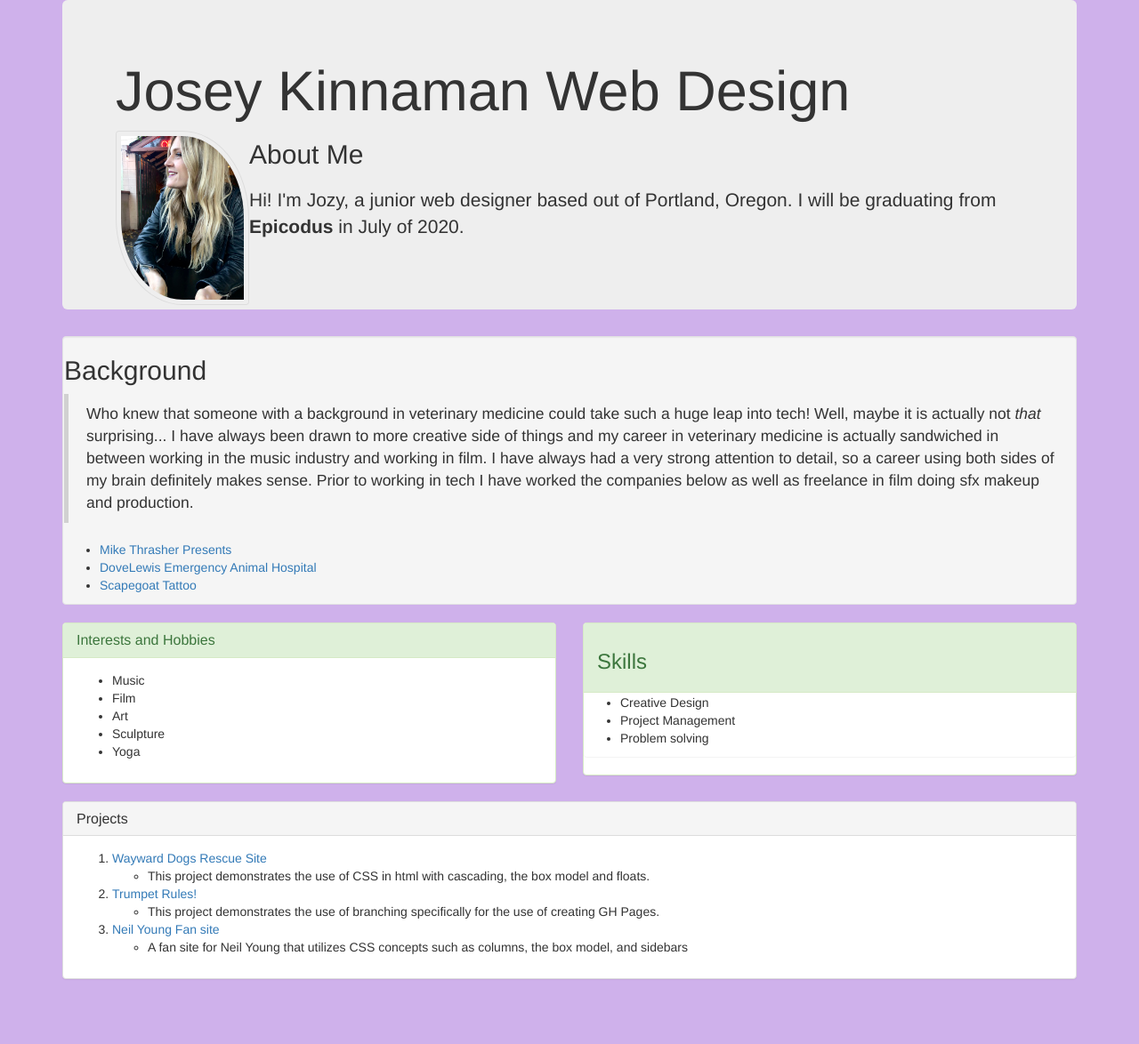
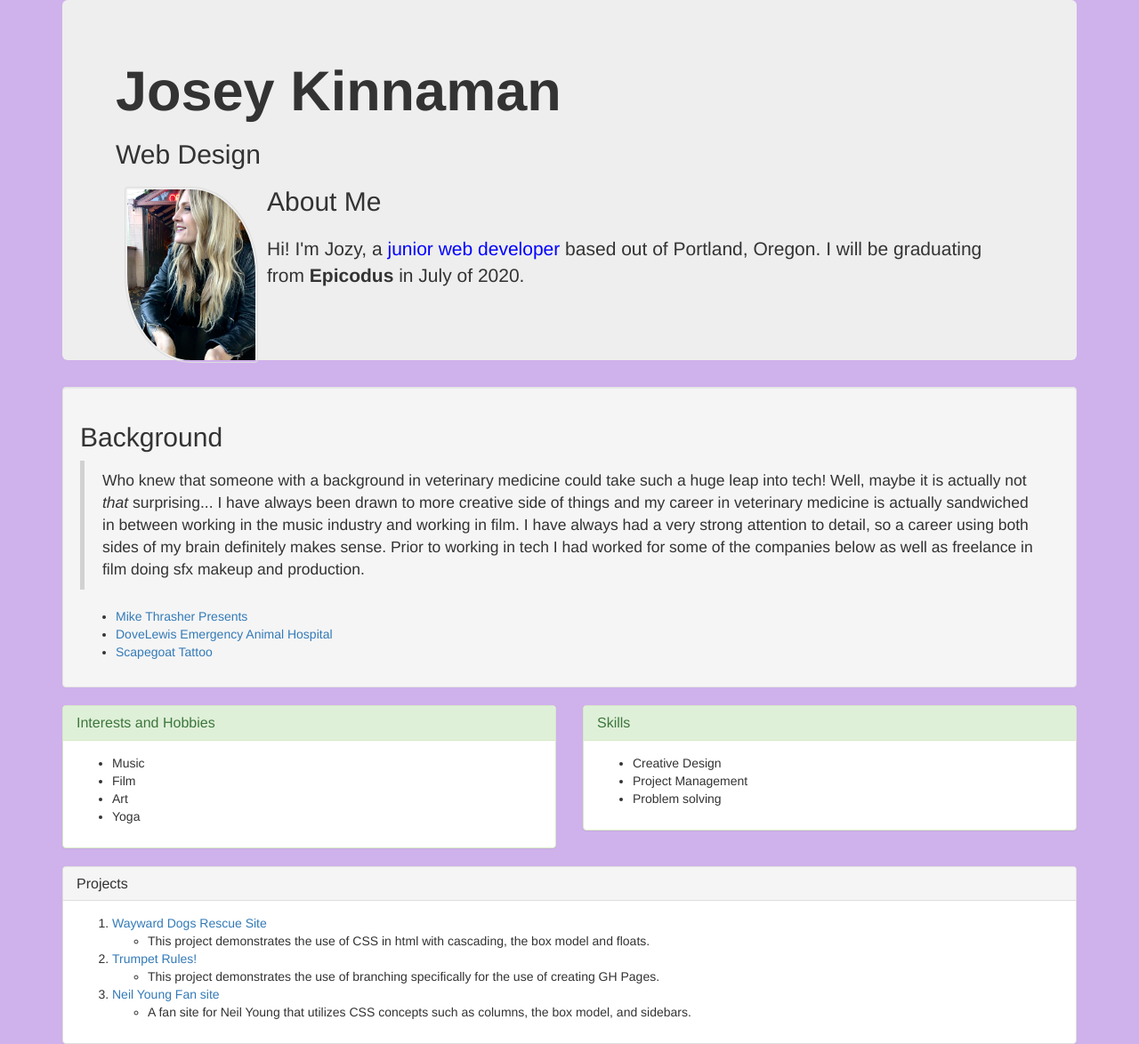
Before and after one commit to JoseyKinnaman/portfolio, a plain HTML site: page index.html in a window 1280 px wide. Shown: the whole page at 89% size. Before the commit the page ends 1121 px from the top, so only its background shows below. Drawn offline with Linux system fonts and the light colour scheme.

Commit message:
add typography styling to css

```diff
--- a/CSS/styles.css
+++ b/CSS/styles.css
@@ -5,13 +5,24 @@ body {
 img {
   border: .5px solid #ddd;
   border-radius: 4px 50%;
-  padding: 5px;
+  padding: 2px;
   width: 150px;
   float: left;
+  margin: 10px;
 
 }
 
-.well
+.p1
 {
-  padding:1px
+  padding:2px;
 }
+
+h1
+{
+  font-weight: bolder;
+}
+
+.blue
+{
+  color:blue;
+}
--- a/index.html
+++ b/index.html
@@ -8,17 +8,18 @@
 <body>
   <div class="container">
     <div class="jumbotron">
-      <h1>Josey Kinnaman Web Design</h1>
+      <h1>Josey Kinnaman</h1>
+       <h2>Web Design</h2>
       <img src="img/itme.jpg" alt="an image of Jozy Kinnaman">
       <h2>About Me</h2>
       <blockquote class="bg-default">
-        <p>Hi! I'm Jozy, a junior web designer based out of Portland, Oregon. I will be graduating from <strong>Epicodus</strong>  in July of 2020.</p>
+        <p class="p1">Hi! I'm Jozy, a <span class= "blue">junior web developer</span> based out of Portland, Oregon. I will be graduating from <strong>Epicodus</strong>  in July of 2020.</p>
       </blockquote>
     </div>
     <div class="well">
       <h2>Background</h2>
       <blockquote>
-      <p>Who knew that someone with a background in veterinary medicine could take such a huge leap into tech! Well, maybe it is actually not <em>that</em> surprising... I have always been drawn to more creative side of things and my career in veterinary medicine is actually sandwiched in between working in the music industry and working in film. I have always had a very strong attention to detail, so a career using both sides of my brain definitely makes sense. Prior to working in tech I have worked the companies below as well as freelance in film doing sfx makeup and production.</p>
+      <p>Who knew that someone with a background in veterinary medicine could take such a huge leap into tech! Well, maybe it is actually not <em>that</em> surprising... I have always been drawn to more creative side of things and my career in veterinary medicine is actually sandwiched in between working in the music industry and working in film. I have always had a very strong attention to detail, so a career using both sides of my brain definitely makes sense. Prior to working in tech I had worked for some of the companies below as well as freelance in film doing sfx makeup and production.</p>
       </blockquote>
       <ul>
         <li> <a href="http://mikethrasherpresents.com/">Mike Thrasher Presents</a></li>
@@ -37,7 +38,6 @@
               <li>Music</li>
               <li>Film</li>
               <li>Art</li>
-              <li>Sculpture</li>
               <li>Yoga</li>
             </ul>
           </div>
@@ -46,9 +46,9 @@
       <div class="col-md-6">
         <div class="panel panel-success">
           <div class="panel-heading">
-            <h3>Skills</h3>
+            <h3 class="panel-title">Skills</h3>
           </div>
-          <div class="panel body bg-success">
+          <div class="panel-body">
             <ul>
               <li>Creative Design</li>
               <li>Project Management</li>
@@ -74,7 +74,7 @@
               </ul>
             <li> <a href="https://github.com/Jozypants/neilyoung">Neil Young Fan site</a></li>
               <ul>
-                <li>A fan site for Neil Young that utilizes CSS concepts such as columns, the box model, and sidebars</li>
+                <li>A fan site for Neil Young that utilizes CSS concepts such as columns, the box model, and sidebars.</li>
               </ul>
           </ol>
         </div>
```
